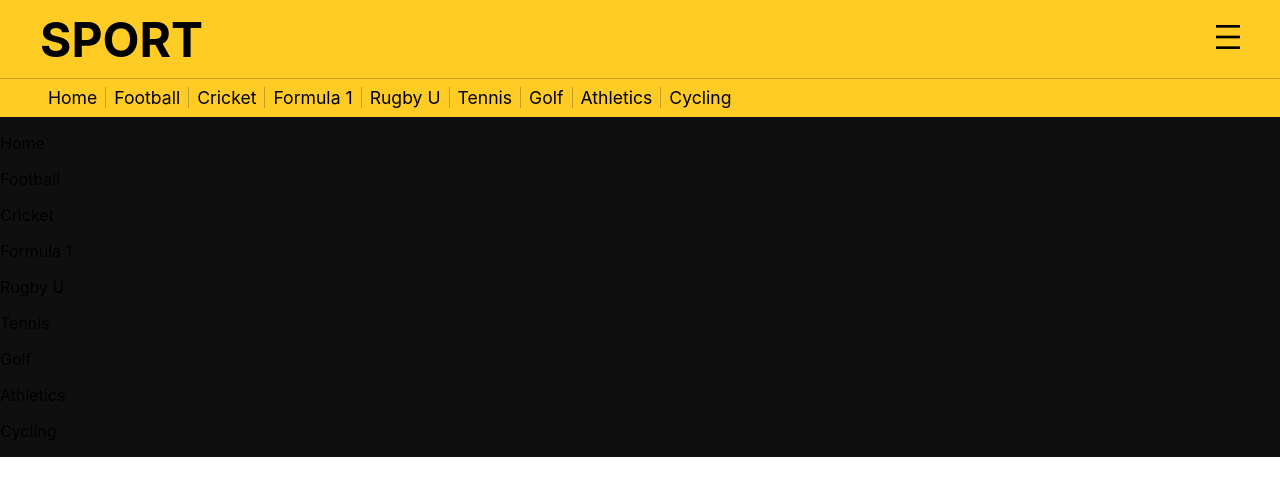
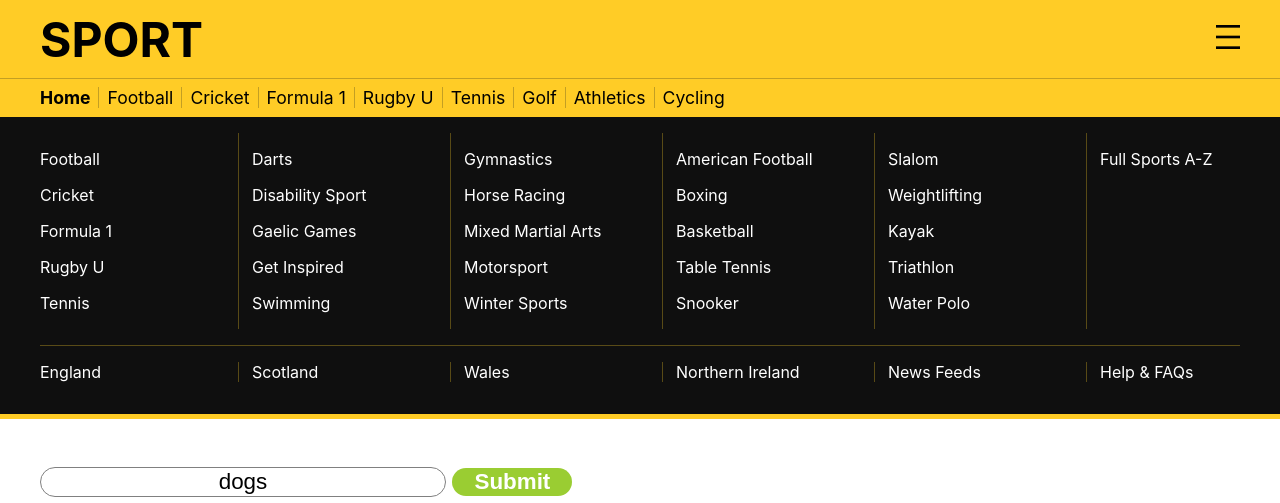
Before and after one commit to nbaldzhiev/sports-site-layout, a React (Create React App) app: page / in a window 1280 px wide. Both pictures are taken after a click on the picture 1228 px from the left and 37 px from the top of the page. Shown: the top 503 px of the page. Built offline with nearby package versions, Linux system fonts and the light colour scheme; no server answers.

Commit message:
more work on desktop header

```diff
--- a/src/App.css
+++ b/src/App.css
@@ -42,6 +42,11 @@ main, .header-title-container, .subheader-items {
 }
 
 .collapsible-menu {
+  background-color: #0f0f0f;
+  display: none;
+}
+
+[class^="collapsible-menu-"] {
   display: none;
 }
 
@@ -224,6 +229,11 @@ input {
     align-items: center;
   }
 
+  .subheader-item.home-item {
+    padding-left: 0;
+    font-weight: 700;
+  }
+
   .subheader-item {
     padding: 0 .5rem;
     font-size: 1.1rem;
@@ -241,6 +251,57 @@ input {
   }
 
   .collapsible-menu {
-    background-color: #0f0f0f;
+    border-bottom: 5px solid #ffcc26;
+  }
+
+  .all-collapsible-items {
+    width: 1200px;
+    margin: 0 auto;
+    display: flex;
+    justify-content: space-between;
+    padding-top: 1rem;
+    padding-bottom: 1rem;
+    border-bottom: 1px solid #c3a02369;
+  }
+
+  .collapsible-item:hover {
+    cursor: pointer;
+    background-color: #8f8e8e;
+    transition: all .5s;
+  }
+
+  .all-collapsible-items > [class^="collapsible-menu-"] {
+    display: block;
+    border-left: 1px solid #c3a02369;
+    padding-left: .8rem;
+  }
+
+  .collapsible-menu-bottom-row {
+    padding-bottom: 1rem;
+  }
+
+  .collapsible-menu-bottom-row, .collapsible-menu-bottom-row-items {
+    display: block;
+  }
+
+  .collapsible-menu-bottom-row-items {
+    width: 1200px;
+    margin: 0 auto;
+    display: flex;
+    justify-content: space-between;
+  }
+
+  .collapsible-menu-bottom-row-items > *:not([class*="first-item"]) {
+    border-left: 1px solid #c3a02369;
+    padding-left: .8rem;
+  }
+
+  .collapsible-item.on-small-screens {
+    display: none;
+  }
+
+  .collapsible-item {
+    width: 140px;
+    color: #ffffff;
   }
 }
--- a/src/App.js
+++ b/src/App.js
@@ -80,16 +80,59 @@ function App() {
           </div>
         </div>
         <div className="collapsible-menu">
+          <div className="all-collapsible-items">
             <div className="collapsible-items">
-            <p className="collapsible-item home-item">Home</p>
+              <p className="collapsible-item home-item on-small-screens">Home</p>
               <p className="collapsible-item">Football</p>
               <p className="collapsible-item">Cricket</p>
               <p className="collapsible-item">Formula 1</p>
               <p className="collapsible-item">Rugby U</p>
               <p className="collapsible-item">Tennis</p>
-            <p className="collapsible-item">Golf</p>
-            <p className="collapsible-item">Athletics</p>
-            <p className="collapsible-item last-collapsible-item">Cycling</p>
+              <p className="collapsible-item on-small-screens">Golf</p>
+              <p className="collapsible-item on-small-screens">Athletics</p>
+              <p className="collapsible-item last-collapsible-item on-small-screens">Cycling</p>
+            </div>
+            <div className="collapsible-menu-second-column">
+              <p className="collapsible-item">Darts</p>
+              <p className="collapsible-item">Disability Sport</p>
+              <p className="collapsible-item">Gaelic Games</p>
+              <p className="collapsible-item">Get Inspired</p>
+              <p className="collapsible-item">Swimming</p>
+            </div>
+            <div className="collapsible-menu-third-column">
+              <p className="collapsible-item">Gymnastics</p>
+              <p className="collapsible-item">Horse Racing</p>
+              <p className="collapsible-item">Mixed Martial Arts</p>
+              <p className="collapsible-item">Motorsport</p>
+              <p className="collapsible-item">Winter Sports</p>
+            </div>
+            <div className="collapsible-menu-fourth-column">
+              <p className="collapsible-item">American Football</p>
+              <p className="collapsible-item">Boxing</p>
+              <p className="collapsible-item">Basketball</p>
+              <p className="collapsible-item">Table Tennis</p>
+              <p className="collapsible-item">Snooker</p>
+            </div>
+            <div className="collapsible-menu-fifth-column">
+              <p className="collapsible-item">Slalom</p>
+              <p className="collapsible-item">Weightlifting</p>
+              <p className="collapsible-item">Kayak</p>
+              <p className="collapsible-item">Triathlon</p>
+              <p className="collapsible-item">Water Polo</p>
+            </div>
+            <div className="collapsible-menu-sixth-column">
+              <p className="collapsible-item">Full Sports A-Z</p>
+            </div>
+          </div>
+          <div className="collapsible-menu-bottom-row">
+            <div className="collapsible-menu-bottom-row-items">
+              <p className="collapsible-item first-item">England</p>
+              <p className="collapsible-item">Scotland</p>
+              <p className="collapsible-item">Wales</p>
+              <p className="collapsible-item">Northern Ireland</p>
+              <p className="collapsible-item">News Feeds</p>
+              <p className="collapsible-item">Help & FAQs</p>
+            </div>
           </div>
         </div>
       </header>
```
Lines whose indentation alone changed are shown as unchanged.
